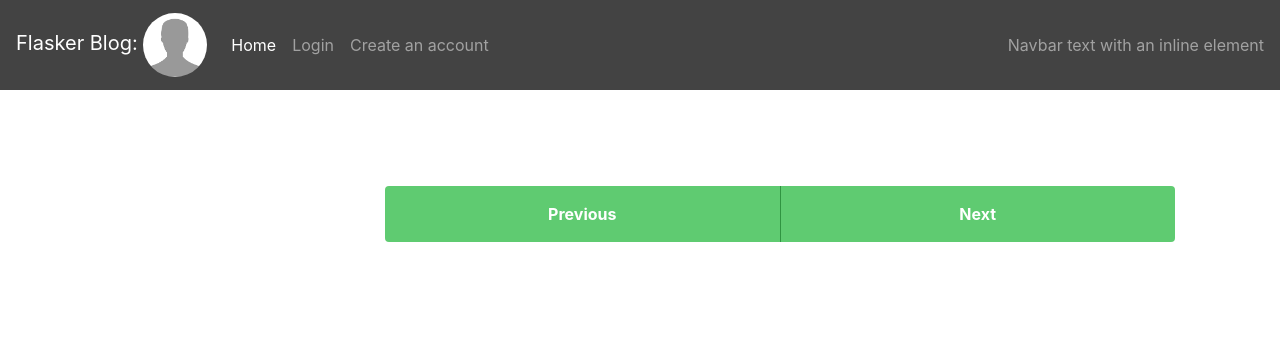
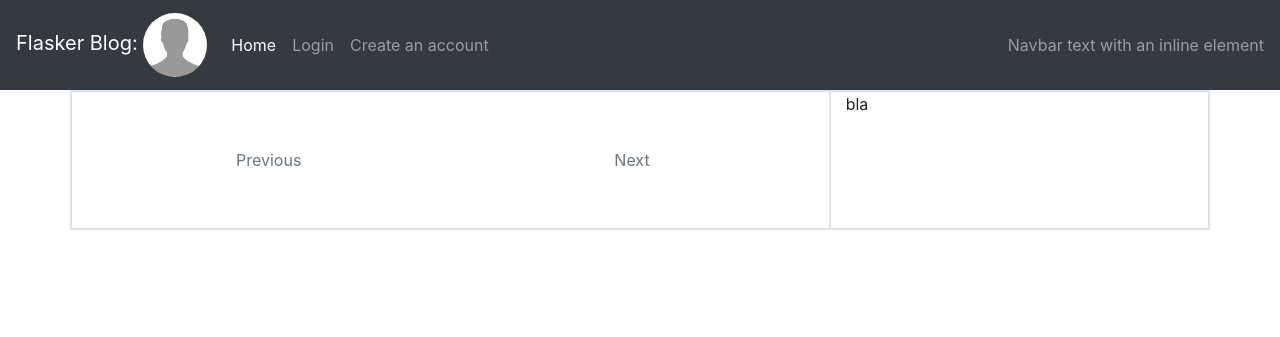
Before and after one commit to gavrinjo/flasker, a Flask app: page / in a window 1280 px wide. Shown: the top 337 px of the page. Run offline with Flask 2, Linux system fonts and the light colour scheme; data that the repository does not hold is empty; some libraries are stand-ins or nearby versions.

Commit message:
WIP facelift

```diff
--- a/app/content/templates/post_preview.html
+++ b/app/content/templates/post_preview.html
@@ -1,5 +1,5 @@
-    <div class="item mb-5">
-        <div class="media">
+    <div>
+        <div>
             <img alt="image" class="mr-3 img-fluid post-thumb d-none d-md-flex" src="{{ url_for('static', filename='blog-post-thumb-3.jpg') }}"/>
             <div class="media-body">
                 <h4 class="title mb-1"><a href="{{ url_for('content.page_view', title=post.title) }}">{{ post.title|safe }}</a></h4>
--- a/app/templates/base.html
+++ b/app/templates/base.html
@@ -17,8 +17,8 @@
     <!-- include summernote css/js -->
     <link href="https://cdn.jsdelivr.net/npm/summernote@0.8.18/dist/summernote-bs4.min.css" rel="stylesheet">
     <script src="https://cdn.jsdelivr.net/npm/summernote@0.8.18/dist/summernote-bs4.min.js"></script>
-    <!-- Custom css  -->
-    <link rel="stylesheet" href="{{url_for('static', filename='theme_1.css')}}">
+    <!-- Custom css
+    <link rel="stylesheet" href="{{url_for('static', filename='theme_1.css')}}">  -->
     <title>{% if title %}{{ title }} - GFlasker{% else %}Welcome - GFlasker{% endif %}</title>
 {% endblock %}
 
@@ -66,7 +66,8 @@
 {% endblock %}
 
 {% block content %}
-    <div class="main-wrapper">
+    <div class="container-lg border">
+        <div class="row">
         {% with messages = get_flashed_messages() %}
         {% if messages %}
             {% for message in messages %}
@@ -77,6 +78,7 @@
 
         {# application content needs to be provided in the app_content block #}
         {% block app_content %} {% endblock app_content %}
+        </div>
     </div>
 {% endblock %}
 
--- a/app/templates/index.html
+++ b/app/templates/index.html
@@ -1,8 +1,7 @@
 {% extends 'base.html' %}
 
 {% block app_content %}
-  <section class="blog-list px-3 py-5 p-md-5">
-    <div class="container">
+  <div class="col-8 border">
     {% for post in posts %}
         {% include "post_preview.html" %}
     {% endfor %}
@@ -11,5 +10,7 @@
       <a class="nav-link-next nav-item nav-link {% if not next_url %}disabled{% endif %} rounded-right" href="{{ next_url or '#' }}">Next<i class="arrow-next fas fa-long-arrow-alt-right"></i></a>
     </nav>
   </div>
-  </section>
+  <div class="col-4 border">
+    bla
+  </div>
 {% endblock app_content %}
```
Lines whose indentation alone changed are shown as unchanged.
